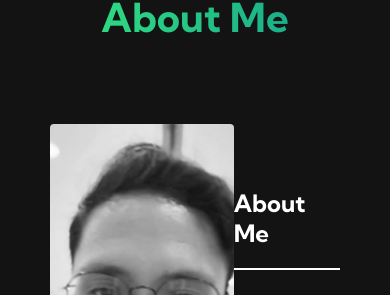
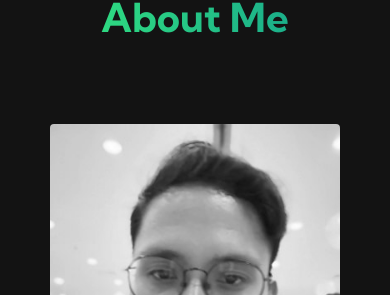
Before and after one commit to cristiantoong/portfolio_v3, a plain HTML site: page index.html in a window 390 px wide. Shown: the part 7098-7393 px from the top of the page. Drawn offline with Linux system fonts and the light colour scheme.

Commit message:
added media query to about section

```diff
--- a/app/scss/_about.scss
+++ b/app/scss/_about.scss
@@ -92,9 +92,56 @@
 
 
 //MEDIA QUERY
-// @media screen and (max-width: 960px) {
+@media screen and (max-width: 1160px) {
+    .about {
+        min-height: 80vh;
+        background: $blackGray;
 
-// }
+
+        &__container {
+            flex-direction: column;
+        }
+
+        &__img {
+            width: 300px;
+            height: 300px;
+            margin-bottom: 80px;
+            &:hover {
+                filter: grayscale(0);
+            }
+        }
+
+
+    }
+}
+
+@media screen and (max-width: 768px) {
+    .about {
+        min-height: 80vh;
+        background: $blackGray;
+
+
+        &__container {
+            flex-direction: column;
+            width: 100%;
+        }
+
+        &__img {
+            width: 100%;
+            height: 400px;
+            margin-bottom: 80px;
+            &:hover {
+                filter: grayscale(0);
+            }
+        }
+
+        &__info {
+            width: 100%;
+        }
+
+
+    }
+}
 
 // @media screen and (max-width: 768px){
 
```
Also changed, not shown: css/style.css, 1 other file.
